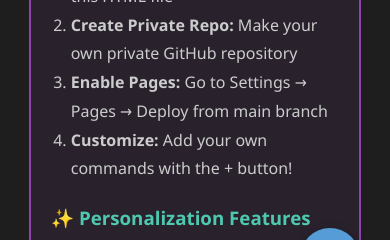
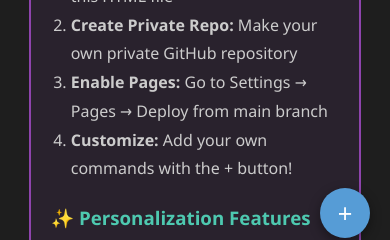
Before and after one commit to GGPrompts/claude-code-cheatsheet, a plain HTML site: page index.html in a window 390 px wide. Shown: the part 526-766 px from the top of the page. Drawn offline with Linux system fonts and the light colour scheme.

Commit message:
Fix mobile button positioning to avoid browser nav bars
- Raised both buttons to 80px from bottom on mobile devices
- Back to top and + button now at same height level
- Prevents buttons from being hidden by mobile browser UI
- Slightly reduced + button size on mobile for better fit
- Both buttons now clearly visible above browser navigation

```diff
--- a/index.html
+++ b/index.html
@@ -383,8 +383,16 @@
             .back-to-top {
                 width: 45px;
                 height: 45px;
-                bottom: 20px;
+                bottom: 80px; /* Raised to avoid browser nav bar */
                 left: 20px;
+            }
+
+            .add-command {
+                bottom: 80px; /* Match the back-to-top button height */
+                right: 20px;
+                width: 50px;
+                height: 50px;
+                font-size: 25px;
             }
         }
 
```
